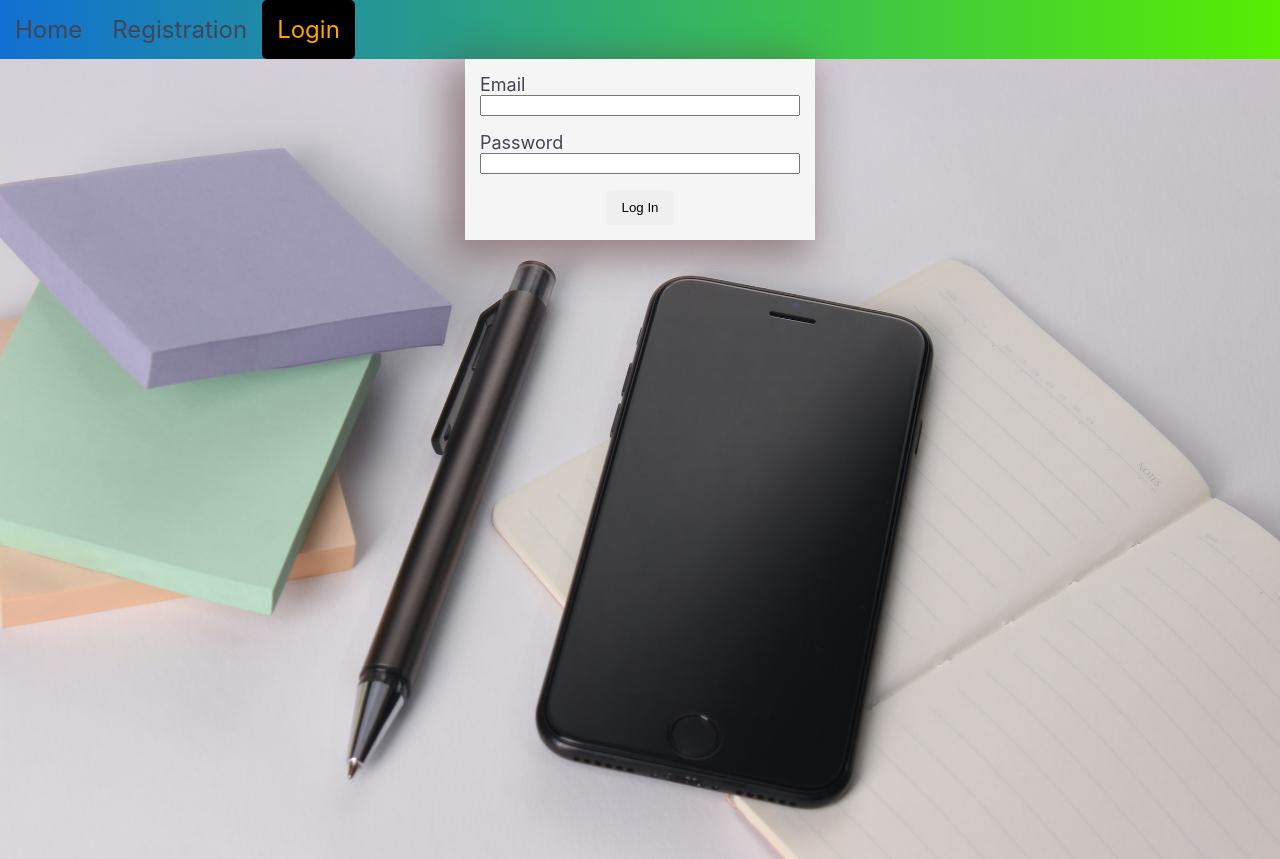
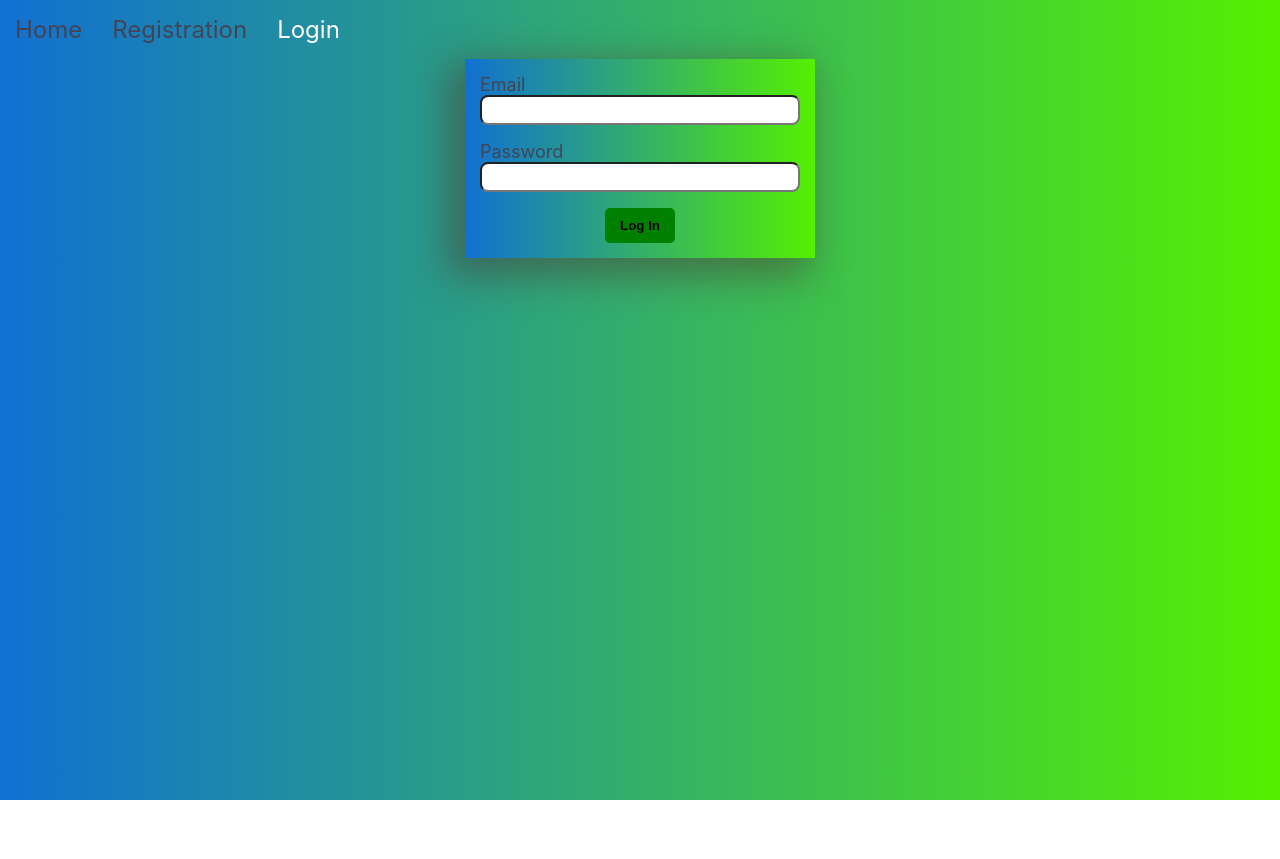
Before and after one commit to Parchello/MyPhonebook, a React (Create React App) app: page /goit-react-hw-08-phonebook-2/login in a window 1280 px wide. After the commit the page ends 800 px from the top, so only its background shows below. Built offline with nearby package versions, Linux system fonts and the light colour scheme.

Commit message:
form styles

```diff
--- a/src/Pages/HomePage/HomePage.styled.js
+++ b/src/Pages/HomePage/HomePage.styled.js
@@ -1,8 +1,3 @@
 import styled from 'styled-components';
-import bgi from '../../Images/phoneBookImg.jpg';
 
-export const Container = styled.div`
-  background-image: url(${bgi});
-  background-size: cover;
-  height: 100vh;
-`;
+export const Container = styled.div``;
--- a/src/components/LoginForm/LoginForm.js
+++ b/src/components/LoginForm/LoginForm.js
@@ -1,5 +1,5 @@
 import { useDispatch } from 'react-redux';
-import { Button, Form, Label, Title } from './LoginForm.styled';
+import { Button, Form, Input, Label, Title } from './LoginForm.styled';
 import { logIn } from 'Redux/Auth/authOperations';
 import { Container } from 'Pages/HomePage/HomePage.styled';
 
@@ -23,11 +23,11 @@ export const LoginForm = () => {
       <Form onSubmit={handleSubmit}>
         <Label>
           <Title>Email</Title>
-          <input type="email" name="email" />
+          <Input type="email" name="email" />
         </Label>
         <Label>
           <Title>Password</Title>
-          <input type="password" name="password" />
+          <Input type="password" name="password" />
         </Label>
         <Button type="submit">Log In</Button>
       </Form>
--- a/src/components/LoginForm/LoginForm.styled.js
+++ b/src/components/LoginForm/LoginForm.styled.js
@@ -3,7 +3,14 @@ import styled from 'styled-components';
 export const Form = styled.form`
   margin: 0 auto;
   width: 320px;
-  background-color: whitesmoke;
+  background: rgb(17, 112, 210);
+  background: linear-gradient(
+    90deg,
+    rgba(17, 112, 210, 1) 0%,
+    rgba(86, 239, 1, 1) 100%,
+    rgba(9, 9, 121, 1) 100%,
+    rgba(0, 212, 255, 1) 100%
+  );
   padding: 15px;
   box-shadow: -11px 11px 37px 7px rgba(81, 42, 42, 0.47);
 `;
@@ -20,6 +27,8 @@ export const Label = styled.label`
   margin-bottom: 16px;
 `;
 export const Button = styled.button`
+  font-weight: bold;
+  background-color: green;
   border: none;
   padding: 10px 15px;
   border-radius: 5px;
@@ -27,7 +36,12 @@ export const Button = styled.button`
   margin-left: auto;
   margin-right: auto;
   &:hover {
-    background-color: black;
-    color: orange;
+    background-color: greenyellow;
+    color: white;
   }
 `;
+
+export const Input = styled.input`
+  border-radius: 8px;
+  height: 24px;
+`;
--- a/src/components/RegisterForm/RegisterForm.js
+++ b/src/components/RegisterForm/RegisterForm.js
@@ -2,6 +2,7 @@ import { register } from 'Redux/Auth/authOperations';
 import { useDispatch } from 'react-redux';
 import { Button, Form, Label, Title } from './RegisterForm.styled';
 import { Container } from 'Pages/HomePage/HomePage.styled';
+import { Input } from 'components/LoginForm/LoginForm.styled';
 
 export const RegisterForm = () => {
   const dispatch = useDispatch();
@@ -23,15 +24,15 @@ export const RegisterForm = () => {
       <Form onSubmit={handleSubmit}>
         <Label>
           <Title> Username</Title>
-          <input type="text" name="name" />
+          <Input type="text" name="name" />
         </Label>
         <Label>
           <Title> Email</Title>
-          <input type="email" name="email" />
+          <Input type="email" name="email" />
         </Label>
         <Label>
           <Title> Password</Title>
-          <input type="password" name="password" />
+          <Input type="password" name="password" />
         </Label>
         <Button type="submit">Register</Button>
       </Form>
--- a/src/components/RegisterForm/RegisterForm.styled.js
+++ b/src/components/RegisterForm/RegisterForm.styled.js
@@ -3,7 +3,14 @@ import styled from 'styled-components';
 export const Form = styled.form`
   margin: 0 auto;
   width: 320px;
-  background-color: whitesmoke;
+  background: rgb(17, 112, 210);
+  background: linear-gradient(
+    90deg,
+    rgba(17, 112, 210, 1) 0%,
+    rgba(86, 239, 1, 1) 100%,
+    rgba(9, 9, 121, 1) 100%,
+    rgba(0, 212, 255, 1) 100%
+  );
   padding: 15px;
   box-shadow: -11px 11px 37px 7px rgba(81, 42, 42, 0.47);
 `;
@@ -21,15 +28,16 @@ export const Title = styled.span`
 `;
 
 export const Button = styled.button`
+  font-weight: bold;
+  background-color: green;
   border: none;
   padding: 10px 15px;
-  color: #434455;
   border-radius: 5px;
   display: flex;
   margin-left: auto;
   margin-right: auto;
   &:hover {
-    background-color: black;
-    color: orange;
+    background-color: greenyellow;
+    color: white;
   }
 `;
--- a/src/components/UserMenu/UserMenu.styled.js
+++ b/src/components/UserMenu/UserMenu.styled.js
@@ -10,8 +10,7 @@ export const NavItem = styled(NavLink)`
   padding: 15px;
   border-radius: 5px;
   &:hover {
-    background-color: black;
-    color: orange;
+    color: white;
   }
 `;
 
@@ -26,8 +25,7 @@ export const Btn = styled.button`
   border: none;
   border-radius: 5px;
   &:hover {
-    background-color: black;
-    color: orange;
+    color: white;
   }
 `;
 
--- a/src/components/authMenu/authMenu.styled.js
+++ b/src/components/authMenu/authMenu.styled.js
@@ -10,12 +10,10 @@ export const NavItem = styled(NavLink)`
   padding: 15px;
   border-radius: 5px;
   &:hover {
-    background-color: grey;
-    color: orange;
+    color: white;
   }
   &.active {
-    background-color: black;
-    color: orange;
+    color: white;
   }
 `;
 
```
Also changed, not shown: src/Images/phoneBookImg.jpg (deleted).
